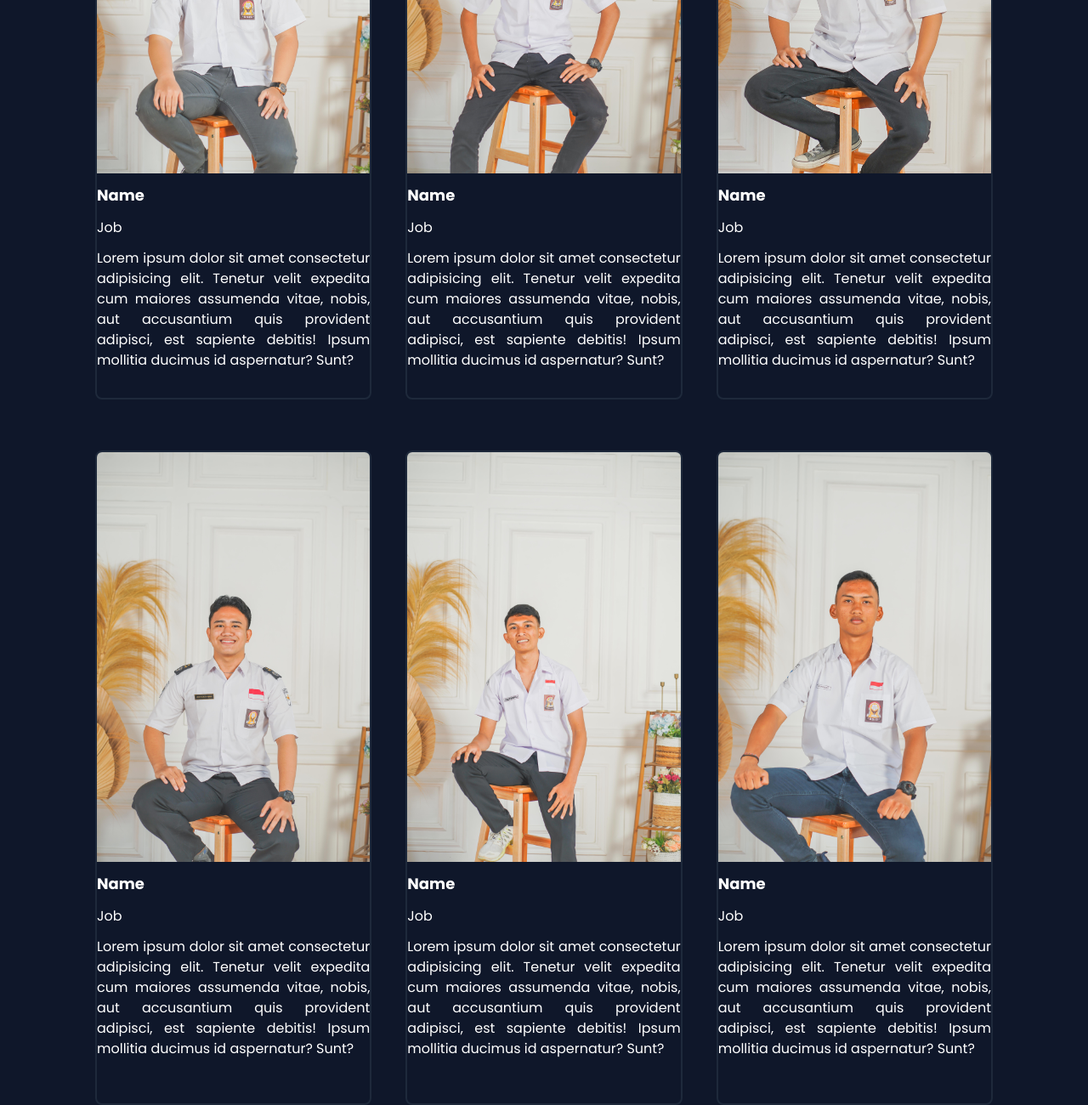
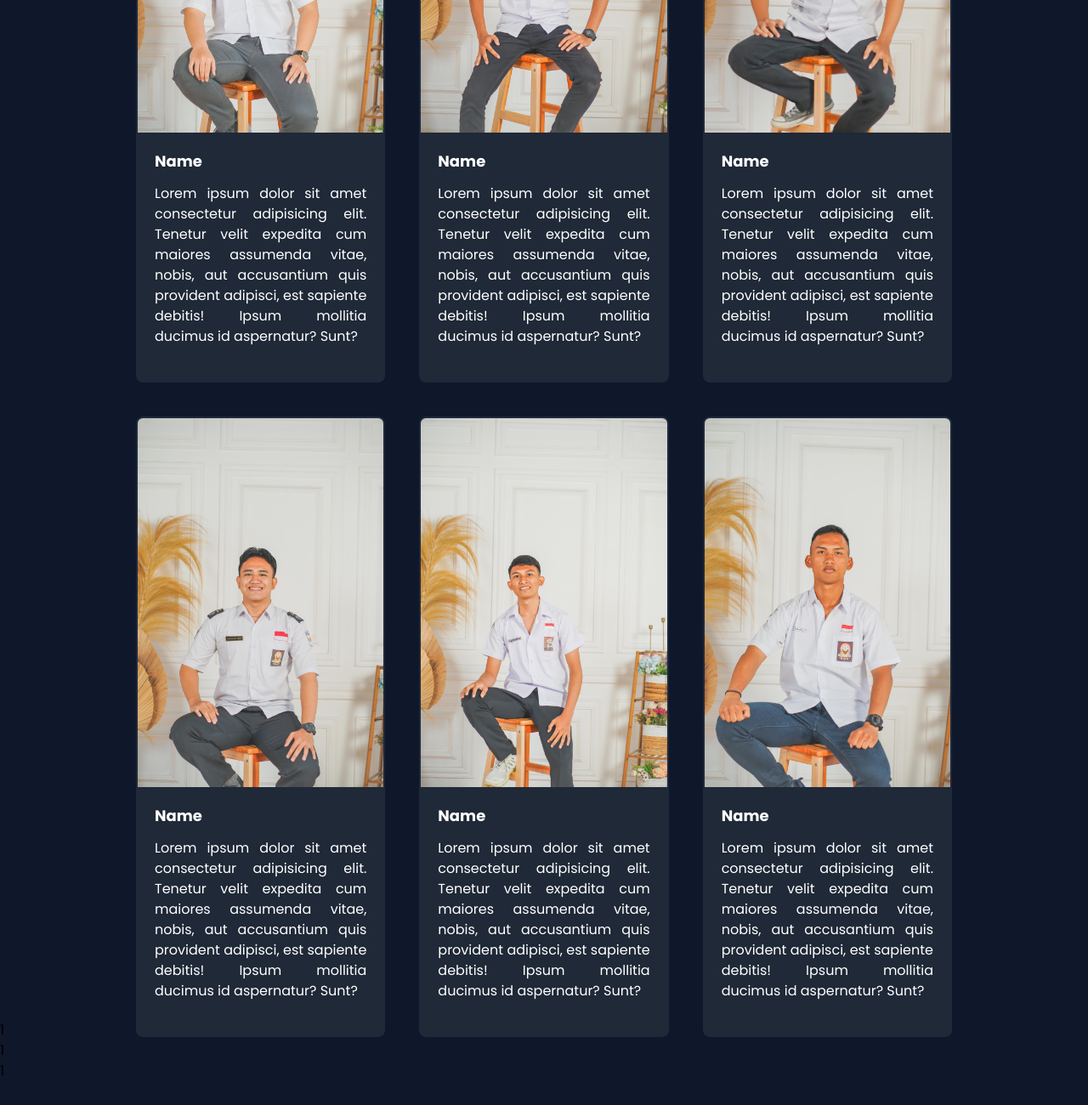
Before and after one commit to Ravsst2004/icikiwir-Group, a website: page public/index.html in a window 1280 px wide. Shown: the part 744-2044 px from the top of the page at 85% size. After the commit the page ends 2016 px from the top, so only its background shows below. Drawn offline with Linux system fonts and the light colour scheme.

Commit message:
Modify Our Gourp Content card

```diff
--- a/public/index.html
+++ b/public/index.html
@@ -76,66 +76,66 @@
         <h1 class="font-bold sm:text-xl" id="ourGroup">Our Group</h1>
 
         <div class="flex flex-col md:grid grid-cols-2 gap-6 lg:grid-cols-3 lg:gap-10">
-            <div class="max-w-full h-full border-2 border-slate-800 rounded-t-lg rounded-b-lg overflow-hidden mt-5 md:mt-5 lg:mt-5">
+            <div class="max-w-full h-full border-2 bg-gray-800 border-slate-800 rounded-t-lg rounded-b-lg overflow-hidden mt-5 md:mt-5 lg:mt-5">
                 <img src="/src/img/ravindra.JPG" alt="" class="">
-                <div>
+                <div class="m-5">
                     <h1 class="font-bold text-lg my-3">Name</h1>
-                    <h6>Job</h6>
+                    <!-- <h6>Job</h6> -->
                     <p class="my-3 text-justify">Lorem ipsum dolor sit amet consectetur adipisicing elit. Tenetur velit expedita cum maiores
                         assumenda vitae, nobis, aut accusantium quis provident adipisci, est sapiente debitis! Ipsum
                         mollitia ducimus id aspernatur? Sunt?</p>
                 </div>
             </div>
 
-            <div class="max-w-full h-full border-2 border-slate-800 rounded-t-lg rounded-b-lg overflow-hidden mt-10 md:mt-5 lg:mt-5">
+            <div class="max-w-full h-full border-2 bg-gray-800 border-slate-800 rounded-t-lg rounded-b-lg overflow-hidden mt-10 md:mt-5 lg:mt-5">
                 <img src="/src/img/dwi.JPG" alt="" class="">
-                <div>
+                <div class="m-5">
                     <h1 class="font-bold text-lg my-3">Name</h1>
-                    <h6>Job</h6>
+                    <!-- <h6>Job</h6> -->
                     <p class="my-3 text-justify">Lorem ipsum dolor sit amet consectetur adipisicing elit. Tenetur velit expedita cum maiores
                         assumenda vitae, nobis, aut accusantium quis provident adipisci, est sapiente debitis! Ipsum
                         mollitia ducimus id aspernatur? Sunt?</p>
                 </div>
             </div>
 
-            <div class="max-w-full h-full border-2 border-slate-800 rounded-t-lg rounded-b-lg overflow-hidden mt-10 md:mt-10 lg:mt-5">
+            <div class="max-w-full h-full border-2 bg-gray-800 border-slate-800 rounded-t-lg rounded-b-lg overflow-hidden mt-10 md:mt-10 lg:mt-5">
                 <img src="/src/img/ant2.JPG" alt="" class="">
-                <div>
+                <div class="m-5">
                     <h1 class="font-bold text-lg my-3">Name</h1>
-                    <h6>Job</h6>
+                    <!-- <h6>Job</h6> -->
                     <p class="my-3 text-justify">Lorem ipsum dolor sit amet consectetur adipisicing elit. Tenetur velit expedita cum maiores
                         assumenda vitae, nobis, aut accusantium quis provident adipisci, est sapiente debitis! Ipsum
                         mollitia ducimus id aspernatur? Sunt?</p>
                 </div>
             </div>
 
-            <div class="max-w-full h-full border-2 border-slate-800 rounded-t-lg rounded-b-lg overflow-hidden mt-10">
+            <div class="max-w-full h-full border-2 bg-gray-800 border-slate-800 rounded-t-lg rounded-b-lg overflow-hidden mt-10 md:mt-10 lg:mt-5">
                 <img src="/src/img/yogi.JPG" alt="" class="">
-                <div>
+                <div class="m-5">
                     <h1 class="font-bold text-lg my-3">Name</h1>
-                    <h6>Job</h6>
+                    <!-- <h6>Job</h6> -->
                     <p class="my-3 text-justify">Lorem ipsum dolor sit amet consectetur adipisicing elit. Tenetur velit expedita cum maiores
                         assumenda vitae, nobis, aut accusantium quis provident adipisci, est sapiente debitis! Ipsum
                         mollitia ducimus id aspernatur? Sunt?</p>
                 </div>
             </div>
 
-            <div class="max-w-full h-full border-2 border-slate-800 rounded-t-lg rounded-b-lg overflow-hidden mt-10">
+            <div class="max-w-full h-full border-2 bg-gray-800 border-slate-800 rounded-t-lg rounded-b-lg overflow-hidden mt-10 md:mt-10 lg:mt-5">
                 <img src="/src/img/restu.JPG" alt="" class="">
-                <div>
+                <div class="m-5">
                     <h1 class="font-bold text-lg my-3">Name</h1>
-                    <h6>Job</h6>
+                    <!-- <h6>Job</h6> -->
                     <p class="my-3 text-justify">Lorem ipsum dolor sit amet consectetur adipisicing elit. Tenetur velit expedita cum maiores
                         assumenda vitae, nobis, aut accusantium quis provident adipisci, est sapiente debitis! Ipsum
                         mollitia ducimus id aspernatur? Sunt?</p>
                 </div>
             </div>
 
-            <div class="max-w-full h-full border-2 border-slate-800 rounded-t-lg rounded-b-lg overflow-hidden mt-10">
+            <div class="max-w-full h-full border-2 bg-gray-800 border-slate-800 rounded-t-lg rounded-b-lg overflow-hidden mt-10 md:mt-10 lg:mt-5">
                 <img src="/src/img/baskara.JPG" alt="" class="">
-                <div>
+                <div class="m-5">
                     <h1 class="font-bold text-lg my-3">Name</h1>
-                    <h6>Job</h6>
+                    <!-- <h6>Job</h6> -->
                     <p class="my-3 text-justify">Lorem ipsum dolor sit amet consectetur adipisicing elit. Tenetur velit expedita cum maiores
                         assumenda vitae, nobis, aut accusantium quis provident adipisci, est sapiente debitis! Ipsum
                         mollitia ducimus id aspernatur? Sunt?</p>
@@ -145,6 +145,22 @@
         </div>
     </section>
     <!-- END OUR GROUP -->
+
+    <!-- START GALLERY -->
+    <section>
+        <div class="flex flex-col">
+            <div>1</div>
+            <div>1</div>
+            <div>1</div>
+        </div>
+    </section>
+    <!-- END GALLERY -->
+
+
+
+
+
+
     <script src="/src/js/index.js"></script>
 </body>
 
```
Also changed, not shown: public/css/style.css.
